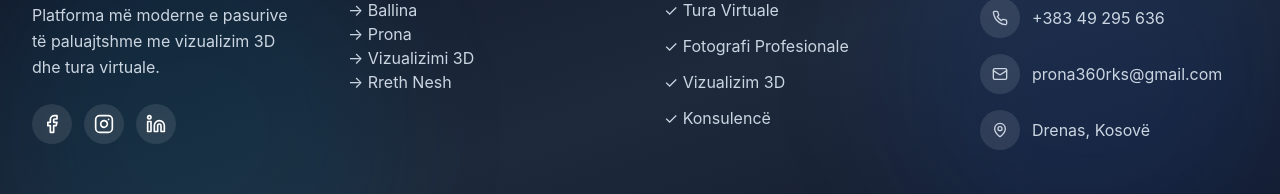
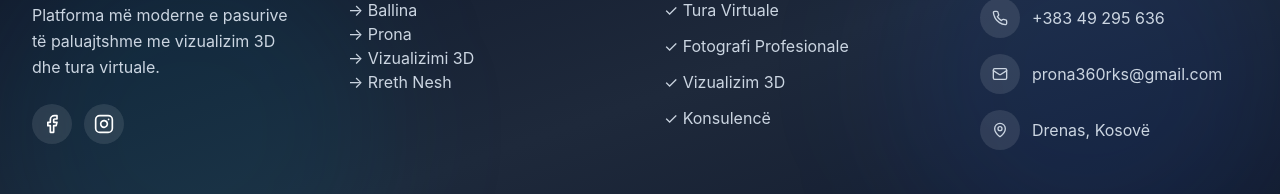
Before and after one commit to drilathedev/virtual-view-estate, a React (Vite) app: page / in a window 1280 px wide. Shown: the part 2270-2464 px from the top of the page. Built offline with nearby package versions, Linux system fonts and the light colour scheme; no server answers; the database is empty; the HTML template or start-up script is replaced by a standard one.

Commit message:
Remove LinkedIn from footer

```diff
--- a/src/components/Footer.tsx
+++ b/src/components/Footer.tsx
@@ -1,4 +1,4 @@
-import { Facebook, Instagram, Linkedin, Mail, Phone, MapPin } from "lucide-react";
+import { Facebook, Instagram, Mail, Phone, MapPin } from "lucide-react";
 import { Link } from "react-router-dom";
 import logo from '@/assets/prona360logo.png';
 
@@ -25,9 +25,6 @@ export const Footer = () => {
               </a>
               <a href="https://instagram.com/prona360rks" className="w-10 h-10 rounded-full bg-white/10 backdrop-blur-sm flex items-center justify-center hover:bg-gradient-to-r hover:from-purple-600 hover:to-pink-600 hover:scale-110 transition-all duration-300">
                 <Instagram className="h-5 w-5" />
-              </a>
-              <a href="#" className="w-10 h-10 rounded-full bg-white/10 backdrop-blur-sm flex items-center justify-center hover:bg-blue-700 hover:scale-110 transition-all duration-300">
-                <Linkedin className="h-5 w-5" />
               </a>
             </div>
           </div>
```
